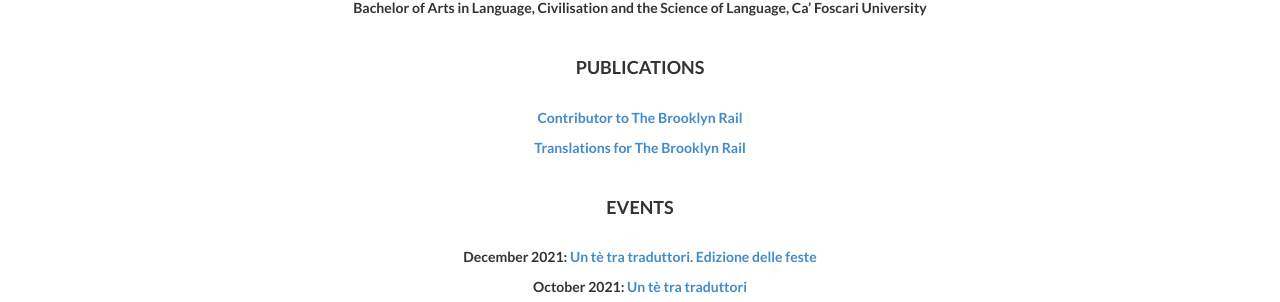
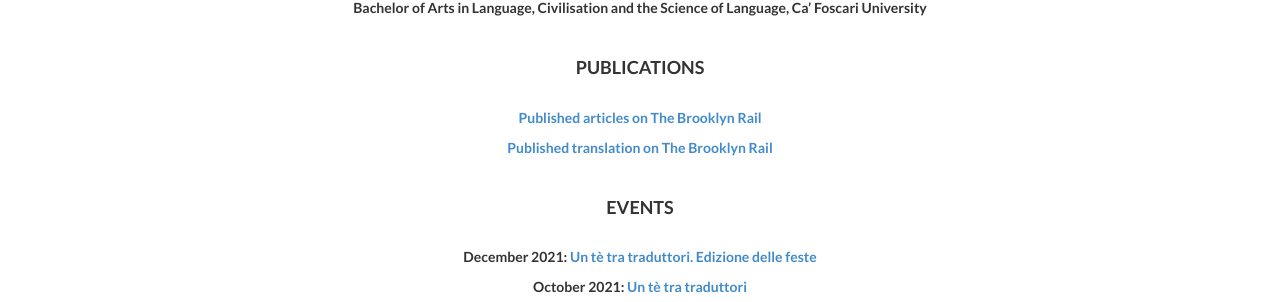
Before and after one commit to angelatiliatranslations/englishversion, a Jekyll site: the page built from index.html, in a window 1280 px wide and 900 px high, scrolled down 2430 px. Shown: the part 151-453 px from the top of the window. Built offline with Jekyll 4.4.1, drawn with Linux system fonts in a browser that asks for light colours; nearby versions of some CDN libraries; library files that are not in the unit come from our copies.

Commit message:
Update about.html

```diff
--- a/_includes/about.html
+++ b/_includes/about.html
@@ -80,11 +80,11 @@ Angela Brisotto | Italian Linguist & Language Service Provider
                 <h4>PUBLICATIONS</h4>
                 <br>
 <p>
-                <a href="https://brooklynrail.org/contributor/ANGELA-BRISOTTO">Contributor to The Brooklyn Rail</a>
+                <a href="https://brooklynrail.org/contributor/ANGELA-BRISOTTO">Published articles on The Brooklyn Rail</a>
 </p>
 
                 <p>
-                    <a href="https://brooklynrail.org/2021/07/art/Giuseppe-Penone-with-Francesca-Pietropaolo-and-Alexis-Dahan">Translations for The Brooklyn Rail</a>
+                    <a href="https://brooklynrail.org/2021/07/art/Giuseppe-Penone-with-Francesca-Pietropaolo-and-Alexis-Dahan">Published translation on The Brooklyn Rail</a>
                 </p>
 
                 <br>
```
